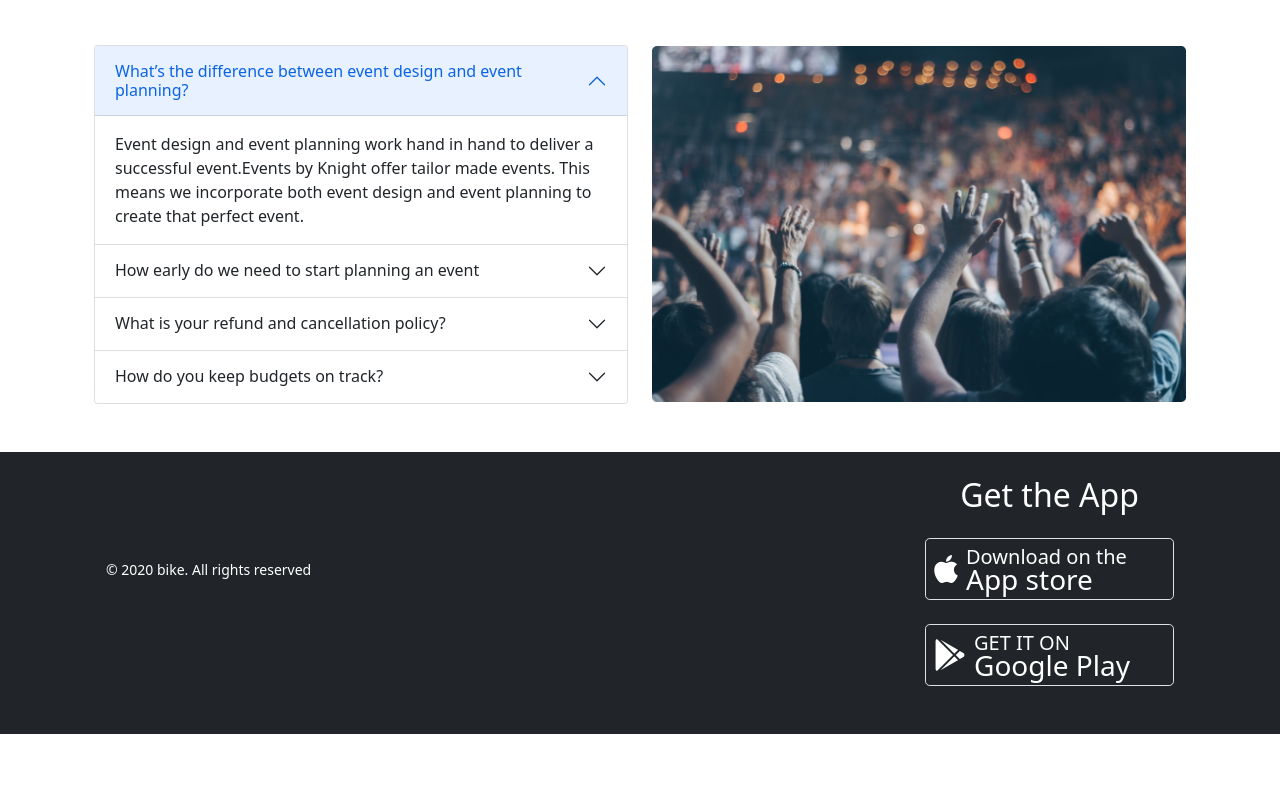
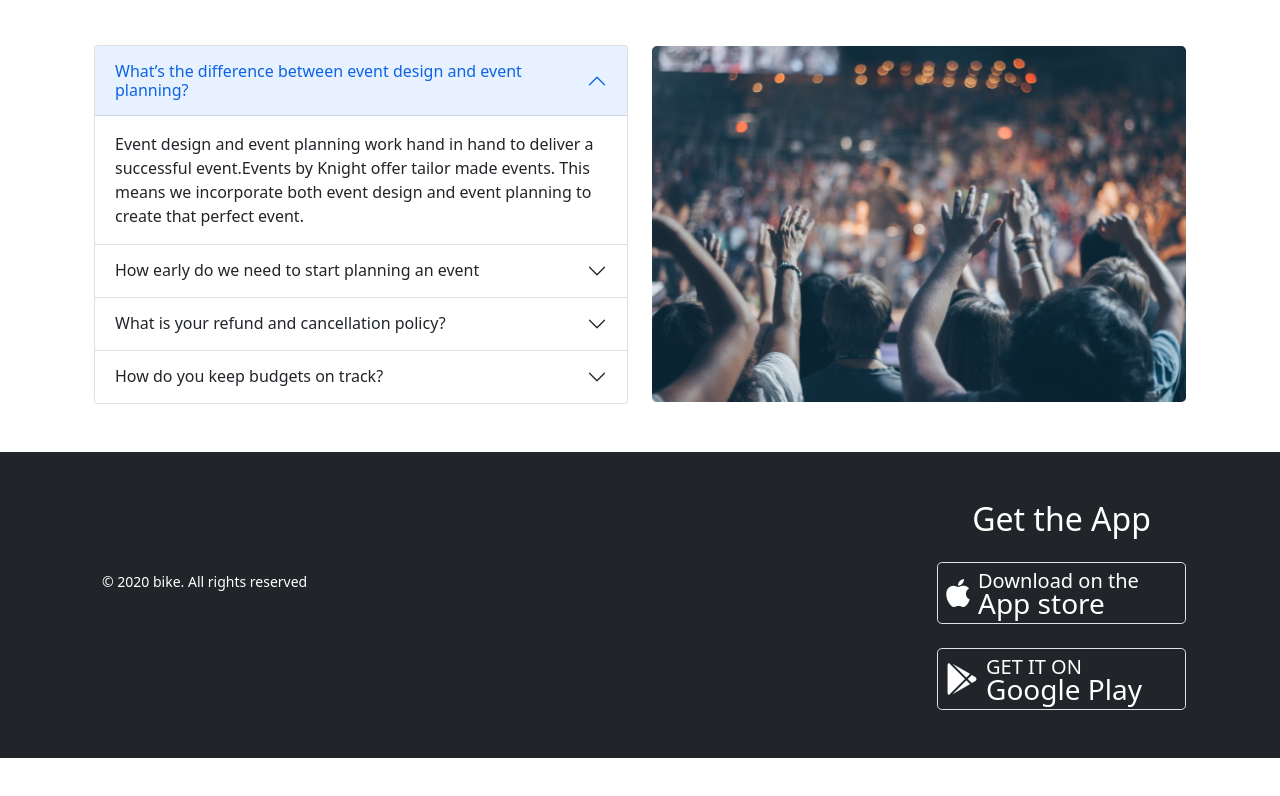
Before and after one commit to SanyFaysal/convention-center, a plain HTML site: page index.html in a window 1280 px wide. Shown: the part 1645-2441 px from the top of the page. Drawn offline with nearby package versions, Linux system fonts and the light colour scheme; a web font is replaced by a local one.

Commit message:
add for submit

```diff
--- a/index.html
+++ b/index.html
@@ -380,11 +380,12 @@
      </main>
      <!-- footer section  -->
      <footer class="  bg-dark text-white mb-4">
-          <section class="container mx-auto row align-items-center  justify-content-lg-between my-5">
-               <div class="col-sm-12 col-md-6 col-lg-6 mb-5">
-                    <small>© 2020 bike. All rights reserved</small>
+          <section
+               class="container mx-auto row align-items-center align-sm-items-center justify-content-lg-between my-5">
+               <div class="col-sm-12 col-md-6 col-lg-6 mb-5 p-sm-2">
+                    <small class="text-center">© 2020 bike. All rights reserved</small>
                </div>
-               <div class=" col-sm-12 col-md-3 col-lg-3 mb-5">
+               <div class=" col-sm-4 col-md-3 col-lg-3 mb-5 row pt-sm-4">
                     <h2 class="my-4 text-sm-center">Get the App</h4>
                          <a href="https://www.apple.com/app-store/"
                               class="ps-2 pe-2 mb-4 text-decoration-none text-white d-flex align-items-center border rounded-3">
```
